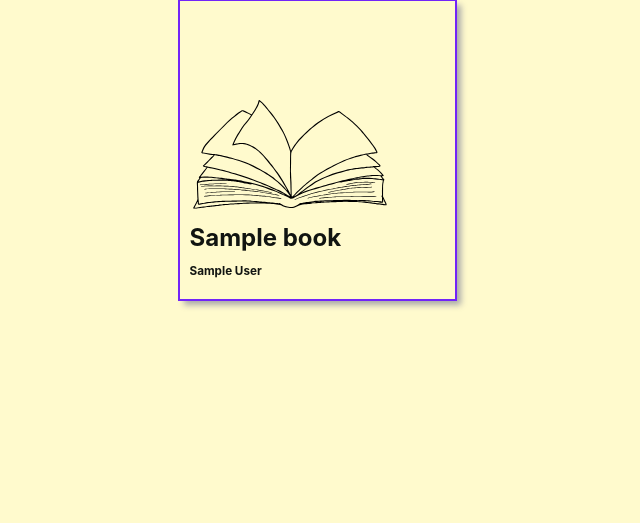
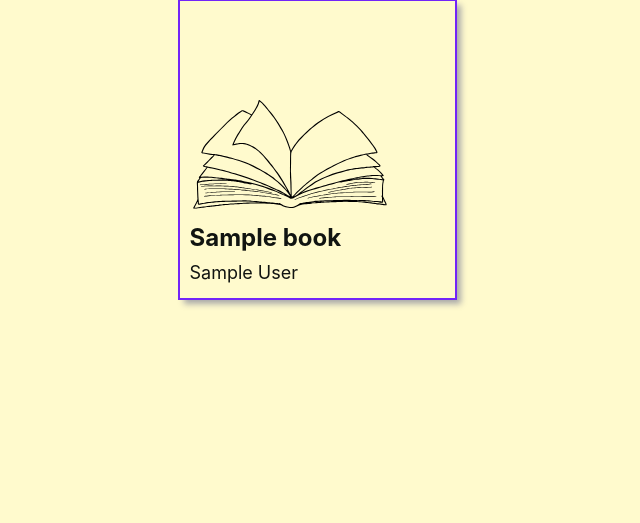
Before and after one commit to mcohenfuentes/django-crud-app-book-collector, a Django app: page /books/ in a window 1280 px wide. Shown: the part 169-692 px from the top of the page, without its empty margins (323-963 px from the left). Run offline with Django 5.2, Linux system fonts and the light colour scheme; a user stored in the database is signed in; tables that the repository leaves empty hold one stand-in row (values such as "Sample post").

Commit message:
updated author font

```diff
--- a/main_app/static/css/books/book-index.css
+++ b/main_app/static/css/books/book-index.css
@@ -34,5 +34,5 @@
 
   .card p {
     margin: 5px 0;
-    font-size: var(--font-reg);
+    font-size: var(--font-l);
   }
--- a/main_app/templates/books/index.html
+++ b/main_app/templates/books/index.html
@@ -26,7 +26,7 @@
         />
       </div>
       <h2 class="card-title">{{ book.title }}</h2>
-      <h3 class="card-title">{{ book.author }}</h3>
+      <p class="card-title">{{ book.author }}</p>
     </div>
     </a>
   </div>
```
